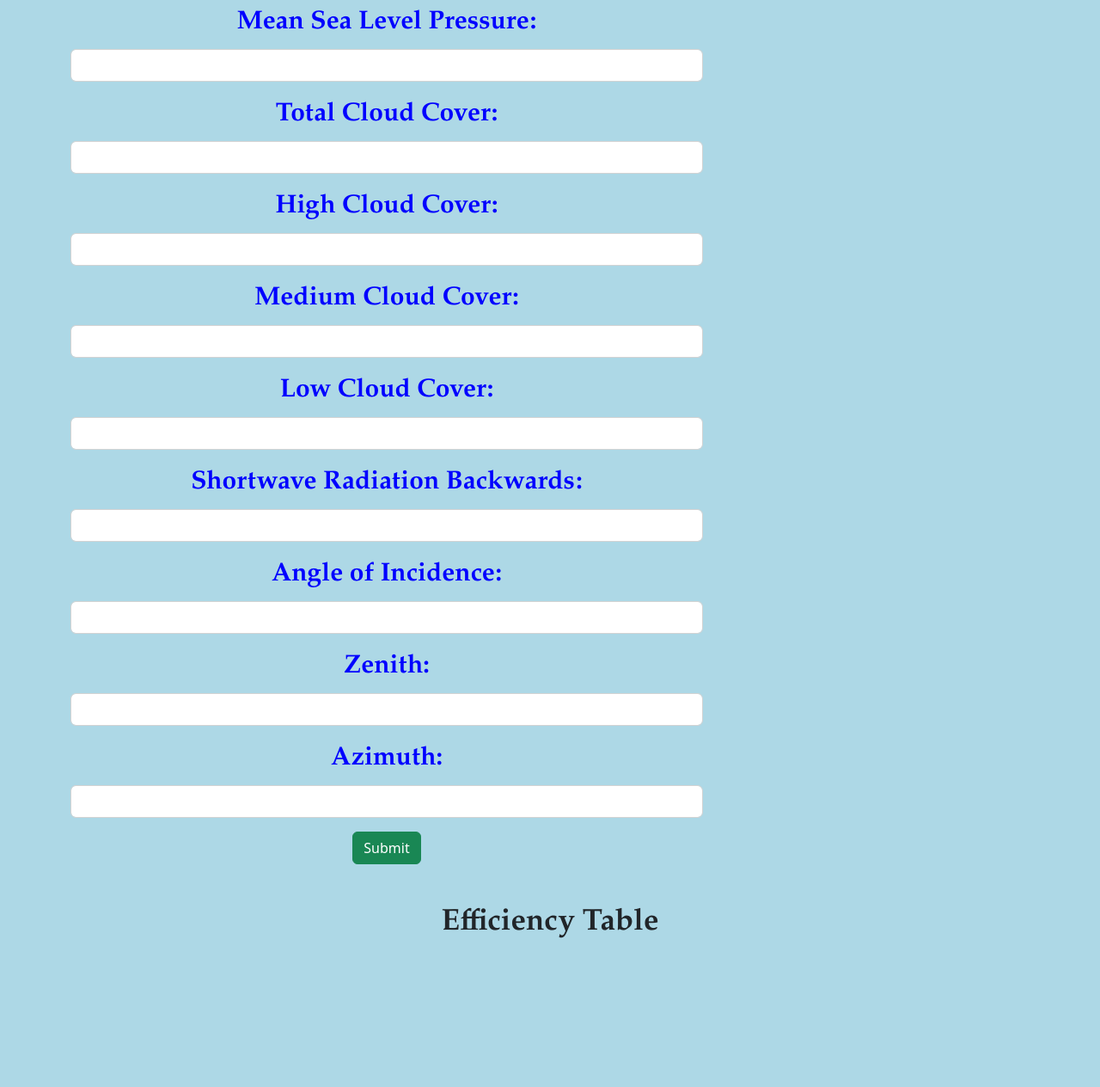
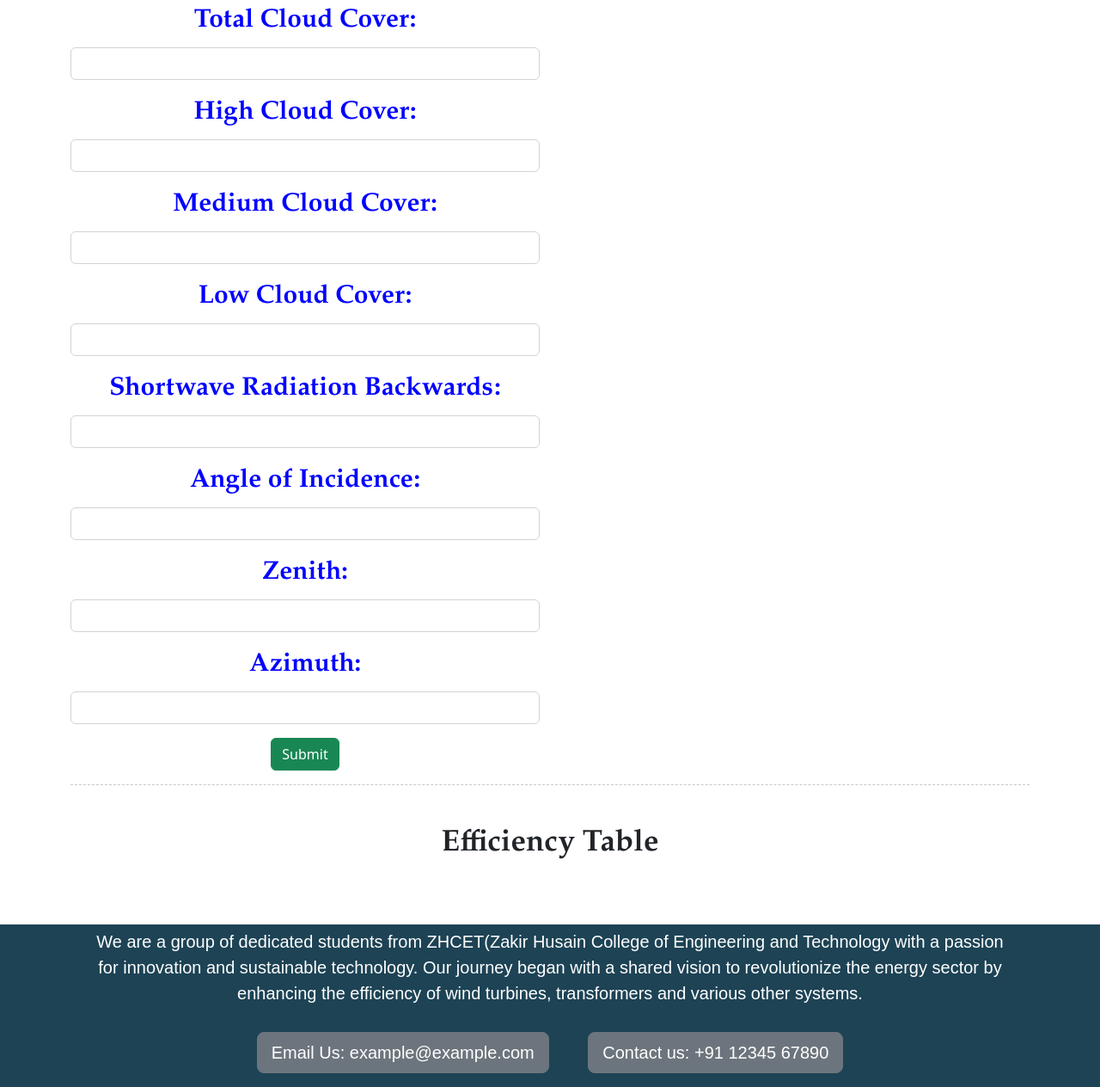
Before and after one commit to avyuktsoni0731/efficalc, a Flask app: page /solar_cell in a window 1280 px wide. Shown: the part 499-1763 px from the top of the page at 86% size. Before the commit the page ends 1590 px from the top, so only its background shows below. Run offline with Flask 3, Linux system fonts and the light colour scheme.

Commit message:
footer problem fixed in windturbine and solarcell page

```diff
--- a/templates/solar_cell_index.html
+++ b/templates/solar_cell_index.html
@@ -11,10 +11,8 @@
         border-radius: 15px;
       }
       body {
-        background-color: #add8e6;
+        background-color: #ffffff;
         }
-
-
         .custom-form input {
           border: 1px solid #d3d3d3;
           }
@@ -22,27 +20,40 @@
         .custom-form input:focus {
           border: 1px solid #000000;
           }
+              .nav {
+          background-color: #222222;
+}
+      footer{
+        position: relative;
+        bottom:0;
+        background: #1d4355;
+        height: auto;
+        width: 100vw;
+        font-family: sans-serif;
+        padding-top:5px;
+        color:#fff;
+    }
+    .footer-content{
+        display:flex;
+        align-items:center;
+        justify-content: center;
+        flex-direction: column;
+        text-align: center;
+    }
     </style>
   </head>
   <body>
-    <div class="container">
-      <div class="text-center mt-1 mb-4">
-        <h2 style="font-family: 'Garamond', serif; font-size: 50px; color:#0000FF; font-weight: bold;">
-          <a href="/" id="website-heading">Energy Efficiency Calculator</a>
-        </h2>
-      </div>
-    </div>
-    <ul class="nav nav-pills nav-fill">
-      <li class="nav-item ms-2 me-1">
-        <a class="nav-link " href="/wind_turbine" style="font-family: 'Garamond', serif;font-size: 30px; background-color: #0000FF; color: #000000; font-weight: bold;" >Wind Turbine</a>
-      </li>
-      <li class="nav-item ms-1 me-2">
-        <a class="nav-link " href="/solar_cell" style="font-family: 'Garamond', serif ;font-size: 30px; background-color: #0000FF; color: #000000; font-weight: bold;">Solar Cell</a>
-      </li>
-    </ul>
-    <div class="container mt-5">
+  <nav class="nav">
+        <a class="nav-link active" aria-current="page" href="#">EffiTech.</a>
+        <a class="nav-link" href="#" style="margin-left:auto">Home</a>
+        <a class="nav-link" href="#" >Wind Turbine</a>
+        <a class="nav-link" href="#">SolarCell</a>
+        <a class="nav-link" href="#" >About Us</a>
+    </nav>
+
+    <div class="container mt-5" style="">
       <div class="row justify-content-end">
-        <div class=" text-center col-md-8 ">
+        <div class=" text-center col-md-6 ">
           <h1 class="mb-3 mt-3" style="font-family: 'Garamond', serif ;font-size: 50px;font-weight: bold;">Solar Cell Efficiency</h1>
           <form method="post" class="custom-form">
             <div class="mb-3 text-center">
@@ -94,13 +105,13 @@
           </form>
         </div>
       </div>
-        <div class="col-md-4 ">
+        <div class="col-md-6">
           <img src="https://media.istockphoto.com/id/1310384629/photo/solar-panel-cell-on-dramatic-sunset-sky-background-clean-alternative-power-energy-concept.jpg?s=612x612&w=0&k=20&c=HW8S4AbKe1fyEuu5E-XC4gwlIrUghNY6kaiS-gzDu0A="
-            class="img-fluid rounded beautiful-border" alt="Solar-Cell" style="max-height: 400px;">
+            class="img-fluid rounded beautiful-border" alt="Solar-Cell" style="max-height: 400px; margin-top: 100px" >
         </div>
-      </div>
-
-      <div class="container mt-5">
+    </div>
+<hr style="border-top: 1px dashed">
+  <div class="container mt-5">
         <div align="center">
           <div class="col-md-3">
            <div class="text-center">
@@ -110,5 +121,26 @@
           </div>
         </div>
       </div>
+  <br><br>
+  </div>
+      <footer>
+            <div class="footer-content">
+                <p style="
+                    font-family: 'Arial', serif;
+                    font-size: 20px;
+                    color: #ffffff;
+                    margin-left: 100px;
+                    margin-right: 100px;
+                ">
+                    We are a group of dedicated students from ZHCET(Zakir Husain College of
+                    Engineering and Technology with a passion for innovation and sustainable technology.
+                    Our journey began with a shared vision to revolutionize the energy sector by enhancing the
+                    efficiency of wind turbines, transformers and various other systems.<br><br>
+                    <button type="button" class="btn btn-secondary btn-lg">Email Us: example@example.com</button>&ensp;&ensp;&ensp;&ensp;
+                    <button type="button" class="btn btn-secondary btn-lg">Contact us: +91 12345 67890</button>
+
+                </p>
+            </div>
+        </footer>
   </body>
 </html>
```
Also changed, not shown: templates/index.html (+8 -52 lines), templates/wind_turbine_index.html (+55 -26 lines).
